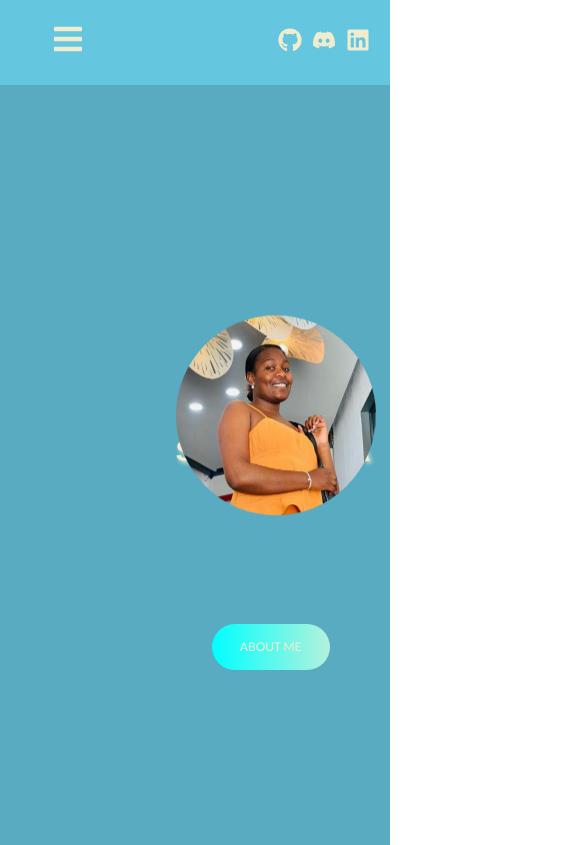
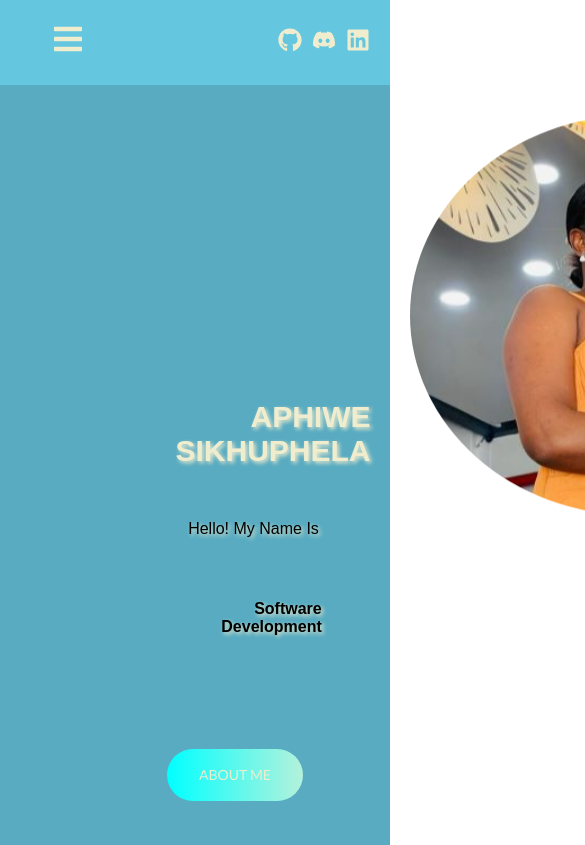
Before and after one commit to Sikhuphela/Port, a React (Create React App) app: page / in a window 390 px wide. Shown: the top 845 px of the page, 585 px wide, since content can reach past the window. Built offline with nearby package versions, Linux system fonts and the light colour scheme.

Commit message:
increased the home page image and move the items

```diff
--- a/src/Pages/About.css
+++ b/src/Pages/About.css
@@ -2,8 +2,8 @@
 .about {
   display: flex;
   flex-direction: column;
+  height: 122vh;
   background-color: #58ABC1;
-
 }
 
 .about .group {
@@ -26,6 +26,7 @@
 }
 .card-2{
   width: 350px;
+  top: -100px;
   left: -50px;
   height: 500px;
   transition: all 0.2s;
--- a/src/Pages/Skills.css
+++ b/src/Pages/Skills.css
@@ -583,7 +583,7 @@
         }
 
     }
-h4{
+ .skill h4 {
        color: #F0EDCF;
        margin-left: 750px;
        margin-top: -300px;
--- a/src/Pages/style.css
+++ b/src/Pages/style.css
@@ -22,7 +22,7 @@ h2 {
   font-size: 30px;
   left: 500px;
   position: absolute;
-  top: 500px;
+  top: 640px;
   font-family: Arial, sans-serif;
   text-shadow: 2px 2px 4px #F0EDCF;
 }
@@ -32,7 +32,7 @@ h2 {
   font-size: 20px;
   left: 560px;
   position: absolute;
-  top: 550px;
+  top: 680px;
   font-family: Arial, sans-serif;
   text-shadow: 2px 2px 4px #F0EDCF;
 }
@@ -42,17 +42,17 @@ h2 {
   font-size: 20px;
   left: 590px;
   position: absolute;
-  top: 455px;
+  top: 600px;
   font-family: Arial, sans-serif;
   text-shadow: 2px 2px 4px #F0EDCF;
 }
 
 .image {
   position: fixed;
-  bottom: 400px;
-  left: 550px;
-  width: 300px;
-  height: 300px;
+  bottom: 300px;
+  left: 410px;
+  width: 450px;
+  height: 400px;
   border-radius: 50%;
   animation: floatAnimation 2s infinite alternate;
   transition: transform 0.3s ease-in-out;
@@ -89,8 +89,8 @@ button {
   background-size: 300%;
   border-radius: 30px;
   z-index: 1;
-  top: 180px;
-  left: 60px;
+  top: 300px;
+  left: 40px;
 }
 
 button:hover {
@@ -153,18 +153,4 @@ button:active {
       margin-top: -80px;
   }
 
-  .image {
-      bottom: 300px;
-      left: 45%;
-      transform: translateX(-50%);
-      width: 200px;
-      height: 200px;
-  }
-
-  button {
-      font-size: 12px;
-      top: 170px;
-      left: 120%;
-      transform: translateX(-50%);
-  }
 }
```
